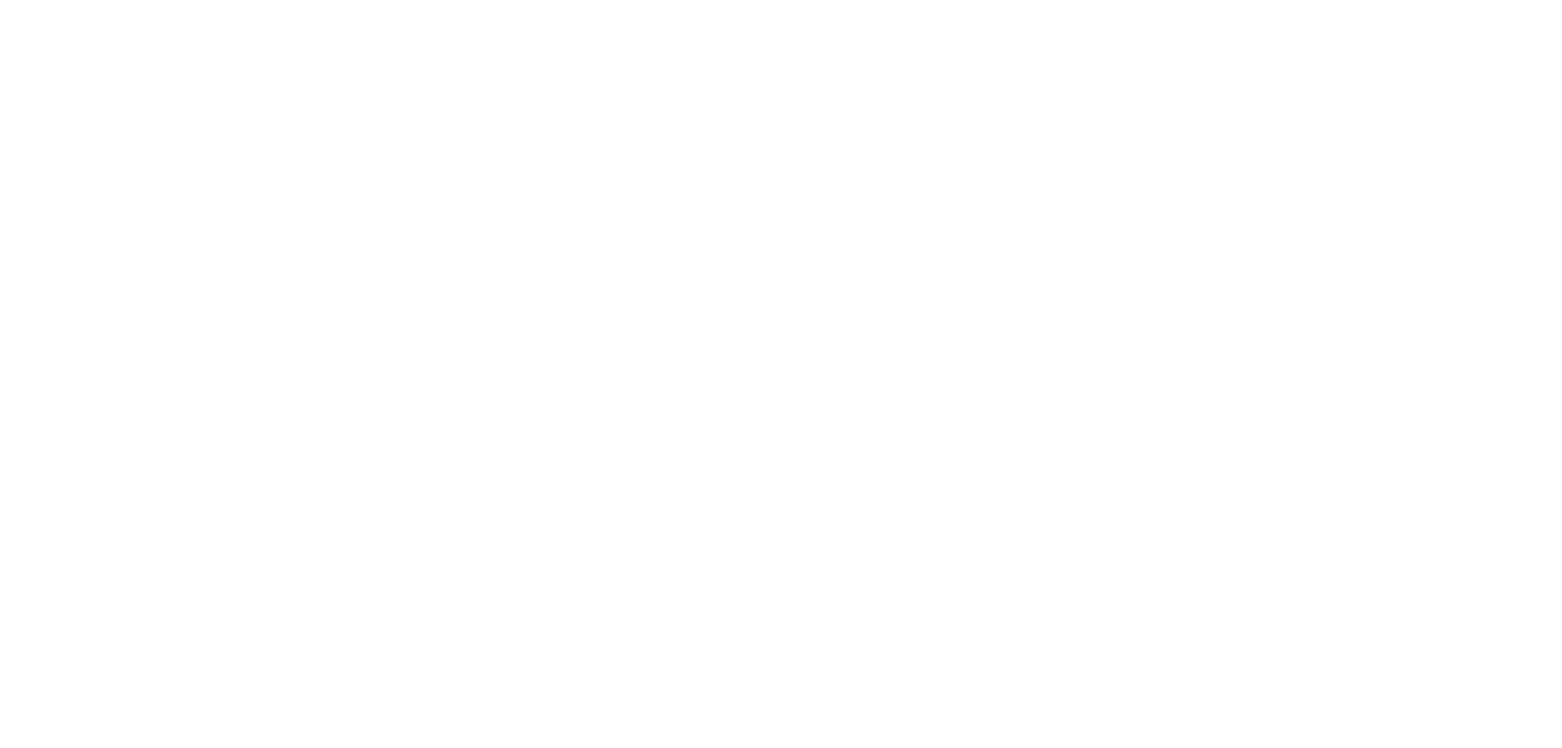
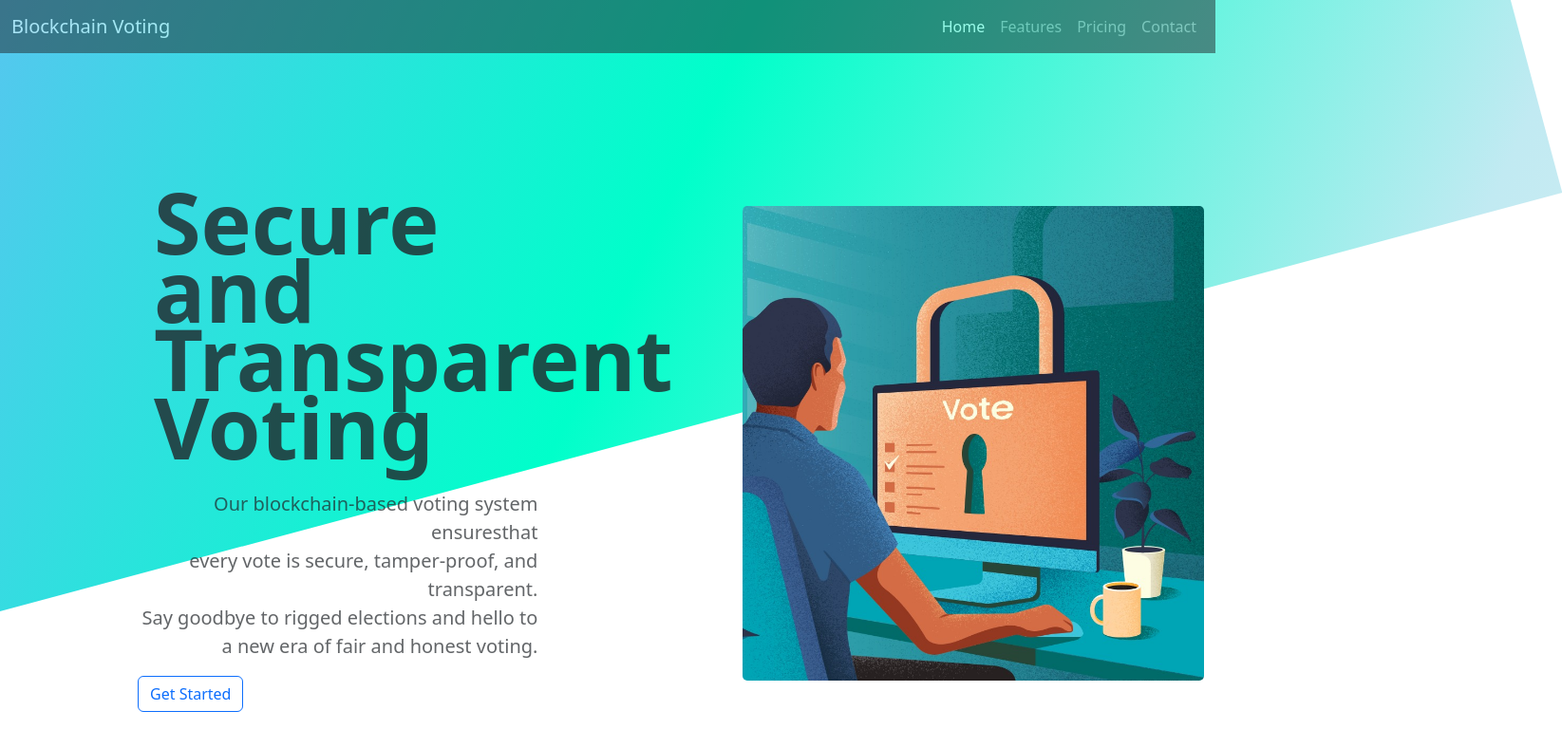
Before and after one commit to Rayquaza6102/Online-Voting-System, a website: page index.html in a window 1280 px wide. Shown: the whole page at 95% size, 1645 px wide, since content can reach past the window. Drawn offline with nearby package versions, Linux system fonts and the light colour scheme.

Commit message:
Basic landing page part 1 done

```diff
--- a/index.html
+++ b/index.html
@@ -5,8 +5,84 @@
     <meta http-equiv="X-UA-Compatible" content="IE=edge">
     <meta name="viewport" content="width=device-width, initial-scale=1.0">
     <title>Online Voting System</title>
+    <link rel="stylesheet" href="https://cdn.jsdelivr.net/npm/bootstrap@5.3.0-alpha3/dist/css/bootstrap.min.css">
+    <link rel="stylesheet" href="style.css">
 </head>
 <body>
+    <!-- body begins here -->
+     <!-- Navbar -->
+    <nav class="navbar navbar-expand-lg navbar-dark fixed-top bg-dark">
+        <div class="container-fluid">
+          <a class="navbar-brand" href="#">Blockchain Voting</a>
+          <button
+            class="navbar-toggler"
+            type="button"
+            data-bs-toggle="collapse"
+            data-bs-target="#navbarNav"
+            aria-controls="navbarNav"
+            aria-expanded="false"
+            aria-label="Toggle navigation"
+          >
+            <span class="navbar-toggler-icon"></span>
+          </button>
+          <div class="collapse navbar-collapse" id="navbarNav">
+            <ul class="navbar-nav ms-auto">
+              <li class="nav-item">
+                <a class="nav-link active" aria-current="page" href="#">Home</a>
+              </li>
+              <li class="nav-item">
+                <a class="nav-link" href="#">Features</a>
+              </li>
+              <li class="nav-item">
+                <a class="nav-link" href="#">Pricing</a>
+              </li>
+              <li class="nav-item">
+                <a class="nav-link" href="#">Contact</a>
+              </li>
+            </ul>
+          </div>
+        </div>
+      </nav>
+      <!-- navbar ends here -->
 
+      <!-- <div id="front-page">
+        <div class="grad"></div>
+        <div id="hero">
+            <div class="container mt-auto">
+              <div class="row">
+                <div class="col-md-6 float-right">
+                  <h1>Secure and Transparent Voting</h1>
+                  <p class="lead">Our blockchain-based voting system ensures that every vote is secure, tamper-proof, and transparent. Say goodbye to rigged elections and hello to a new era of fair and honest voting.</p>
+                  <a href="voting.html" id="get-started-button" class="btn btn-primary">Get Started</a>
+                </div>
+                <div class="col-md-6 float-left">
+                  <div style="background-image:url('images/lpimg.jpeg'); background-size:cover; height:550px;"></div>
+                </div>
+              </div>
+            </div>
+          </div>
+      </div> -->
+      <div id="front-page">
+        <div class="grad"></div>
+        <div id="hero">
+          <div class="container mt-auto">
+            <div class="row justify-content-end" style="width: 100vw;">
+              <div class="col-md-6 float-right">
+                <h1 id="landing-text">Secure  <br> and <br> Transparent Voting</h1>
+
+                <p class="lead" style="margin-left: 22%; margin-right: 10%; margin-top: 10px; opacity:0.7; text-align: end;">Our blockchain-based voting system ensuresthat <br> every vote is secure, tamper-proof, and transparent.<br> Say goodbye to rigged elections and hello to a new era of fair and honest voting.</p>
+                <a href="voting.html" id="get-started-button" class="btn btn-outline-primary btn-block">Get Started</a>
+              </div>
+              <div class="col-md-6 ml-auto">
+                <div id="landing-img"></div>
+              </div>
+            </div>
+          </div>
+        </div>
+      </div>
+
+
+    <!-- body ends here -->
+    <script src="https://cdn.jsdelivr.net/npm/bootstrap@5.3.0-alpha3/dist/js/bootstrap.bundle.min.js"></script>
 </body>
 </html>
--- /dev/null
+++ b/style.css
@@ -0,0 +1,76 @@
+*,html{
+    margin : 0;
+    padding : 0;
+  }
+
+   body{
+    overflow-x: hidden;
+  }
+
+  #front-page{
+    width: 100vw;
+    height :100vh;
+    position : relative;
+  }
+
+   #hero{
+    position : absolute;
+    bottom : 50px;
+   }
+
+  .grad{
+    position : relative;
+    /* background: radial-gradient(circle, #0E153A, #3D5AF1, #22D1EE, #E2F3F5,#A31ACB, #E21818, #C9FDD7, #79D1C3, #6892D5); */
+
+    background: linear-gradient(-50deg,#F7F3F3,#C1EAF2,#00FFCA,#5CC2F2,#05BFDB,#088395,#3D5AF1,#191ba9,#0A4D68);
+    background-size: 300% 300%;
+    width: 100vw;
+    height: 100vh;
+    animation: gradient 10s cubic-bezier(0.61, 0.02, 0.44, 1.19) infinite;
+    transform: rotate(-15deg) scale(1.4)  translate(90px, -350px);
+    overflow: hidden;
+    margin : 0;
+    z-index: -99;
+  }
+
+
+  @keyframes gradient {
+    0% {
+      background-position: 0% 50%;
+    }
+    50% {
+      background-position: 100% 50%;
+    }
+    100% {
+      background-position: 0% 50%;
+    }
+  }
+
+  nav{
+    opacity : 0.5;
+  }
+
+#landing-text{
+    /* text-align:r; */
+    font-size: 90px;
+    font-weight: bold;
+    margin-left: 150px;
+    margin-top : 10px;
+    margin-bottom: 5%;
+    opacity: 0.8;
+    line-height: 80%;
+}
+
+#get-started-button{
+    margin-left: 21.6%;
+}
+
+#landing-img{
+    background-image:url('images/lpimg.jpeg');
+    background-position: right center;
+    background-size:cover;
+    height:500px;
+    margin-left: 130px;
+    margin-top: 30px;
+    border-radius: 5px;
+}
```
Also changed, not shown: images/lpimg.jpeg (added).
